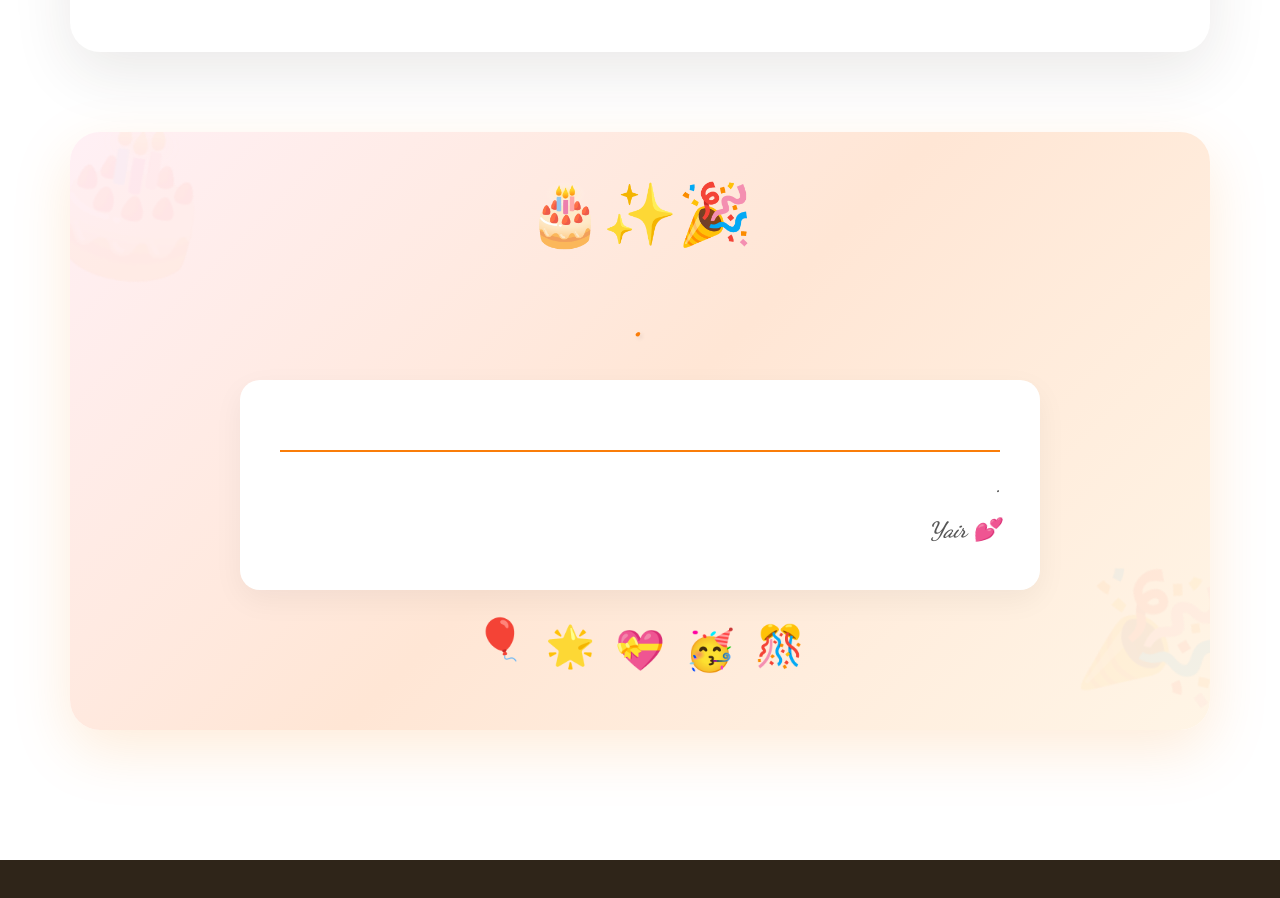
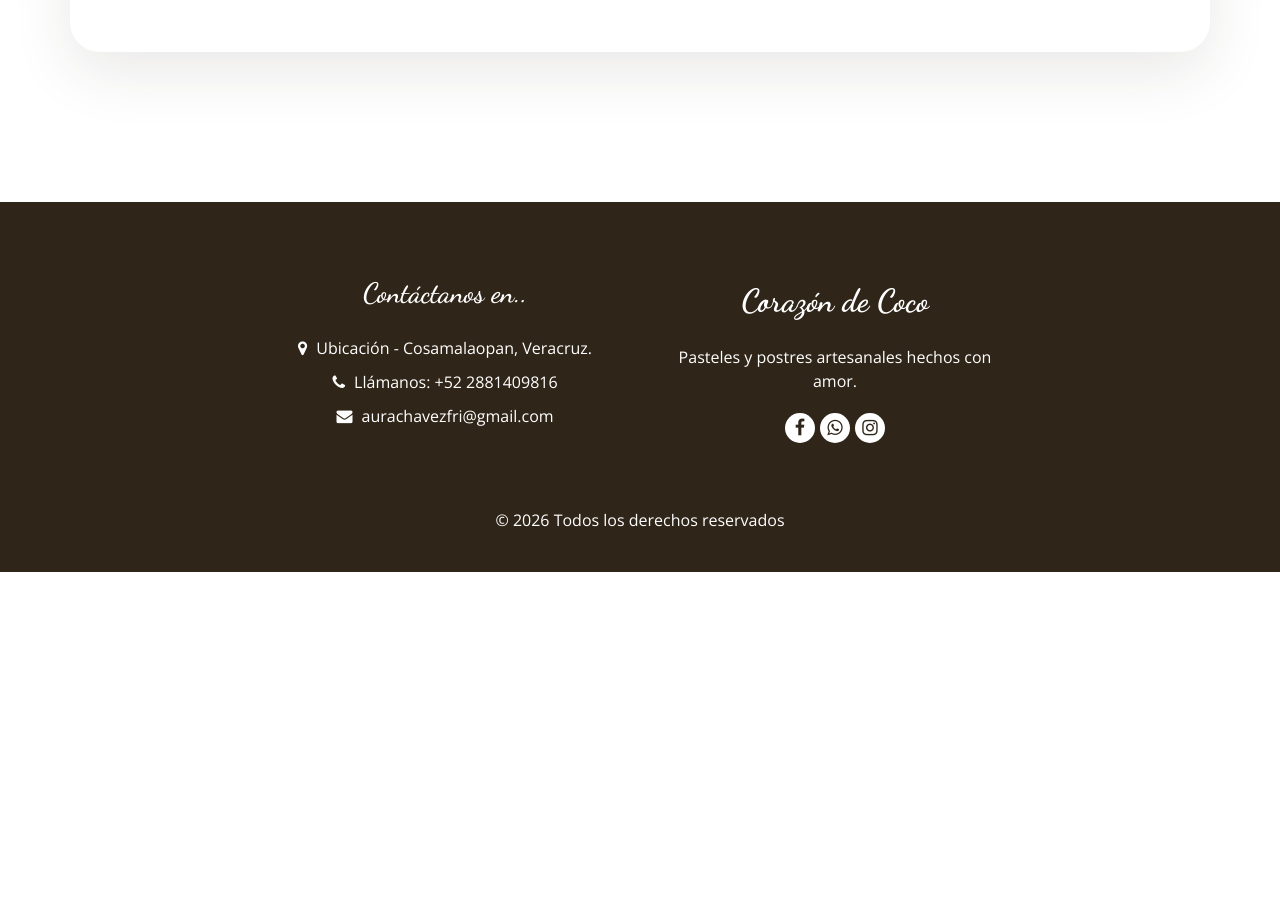
Before and after one commit to yairctt/web-corazon-de-coco, a plain HTML site: page about.html in a window 1280 px wide. Shown: the part 1640-2538 px from the top of the page. After the commit the page ends 2212 px from the top, so only its background shows below. Drawn offline with nearby package versions, Linux system fonts and the light colour scheme; some packages are replaced by stand-ins of ours.

Commit message:
detele message

```diff
--- a/about.html
+++ b/about.html
@@ -164,27 +164,7 @@
       </div>
     </div>
 
-    <!-- Mensaje especial temporal -->
-    <div class="container">
-      <div class="birthday-message">
-        <div class="birthday-content">
-          <div class="birthday-icon">🎂✨🎉</div>
-          <h2 class="birthday-title">.</h2>
-          <div class="birthday-text">
-            </p>
-            <p class="birthday-signature">.<br><strong>Yair
-                💕</strong></p>
-          </div>
-          <div class="birthday-decorations">
-            <span class="decoration-item">🎈</span>
-            <span class="decoration-item">🌟</span>
-            <span class="decoration-item">💝</span>
-            <span class="decoration-item">🥳</span>
-            <span class="decoration-item">🎊</span>
-          </div>
-        </div>
-      </div>
-    </div>
+
 
   </section>
 
```
